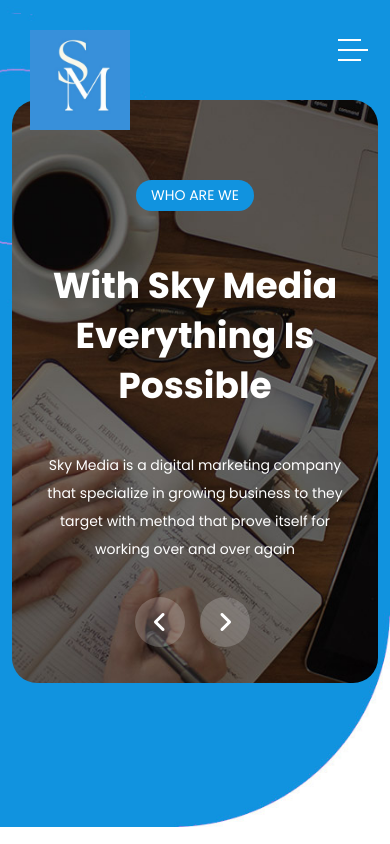
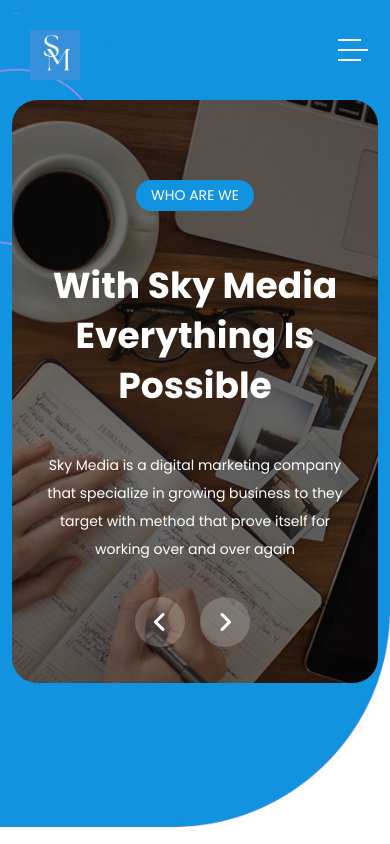
Before and after one commit to LeoMarketingHK/SkyMedia, a plain HTML site: page index.html in a window 390 px wide. Shown: the top 844 px of the page. Drawn offline with nearby package versions, Linux system fonts and the light colour scheme.

Commit message:
Update templatemo-scholar.css
Update logo size while max-width is 992px

```diff
--- a/assets/css/templatemo-scholar.css
+++ b/assets/css/templatemo-scholar.css
@@ -1774,6 +1774,9 @@ body {
     .header-area .main-nav #search i {
         display: none;
     }
+    .header-area .main-nav .logo img {
+        height: 50px !important;
+    }
     .header-area .main-nav .logo h1 {
         font-size: 34px;
     }
```
